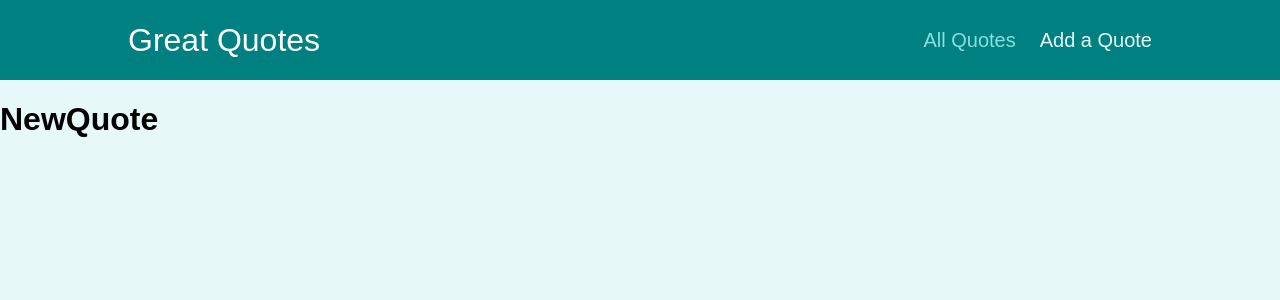
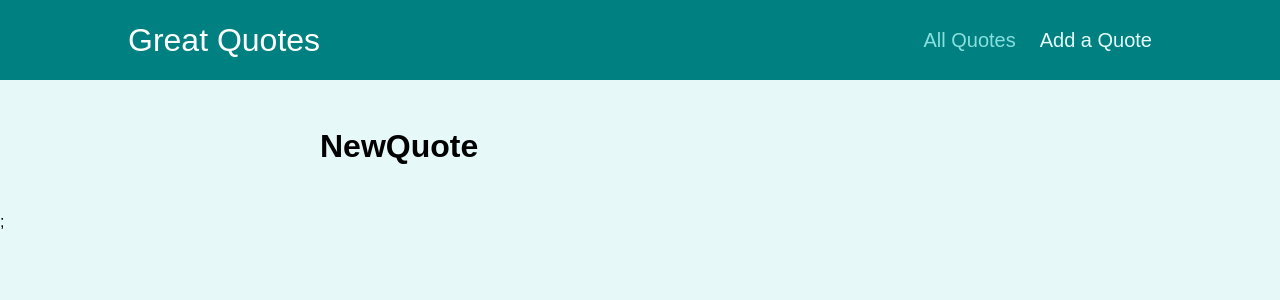
Before and after one commit to lucasdreher/react-complete-guide-09-time-to-practice-starting-code, a React (Create React App) app: page /new-quote in a window 1280 px wide. Shown: the top 300 px of the page. Built offline with nearby package versions, Linux system fonts and the light colour scheme; the HTML template or start-up script is replaced by a standard one.

Commit message:
Adding a Layout Wrapper Component

```diff
--- a/src/App.js
+++ b/src/App.js
@@ -6,12 +6,11 @@
 import Quotes from './pages/Quotes';
 import QuoteDetail from './pages/QuoteDetail';
 import NewQuote from './pages/NewQuote';
+import Layout from './components/layout/Layout';
 
 function App() {
 	return (
-		<Fragment>
-			<MainNavigation />
-			<main>
+		<Layout>
 			<Switch>
 				<Route path="/" exact>
 					<Redirect to="welcome" />
@@ -29,8 +28,7 @@
 					<NewQuote />
 				</Route>
 			</Switch>
-			</main>
-		</Fragment>
+		</Layout>
 	);
 }
 
--- /dev/null
+++ b/src/components/layout/Layout.js
@@ -0,0 +1,14 @@
+import { Fragment } from 'react';
+import classes from './Layout.module.css';
+import MainNavigation from './MainNavigation';
+
+const Layout = (props) => {
+	return (
+		<Fragment>
+			<MainNavigation />
+			<main className={classes.main}>{props.children}</main>;
+		</Fragment>
+	);
+};
+
+export default Layout;
```
Lines whose indentation alone changed are shown as unchanged.
